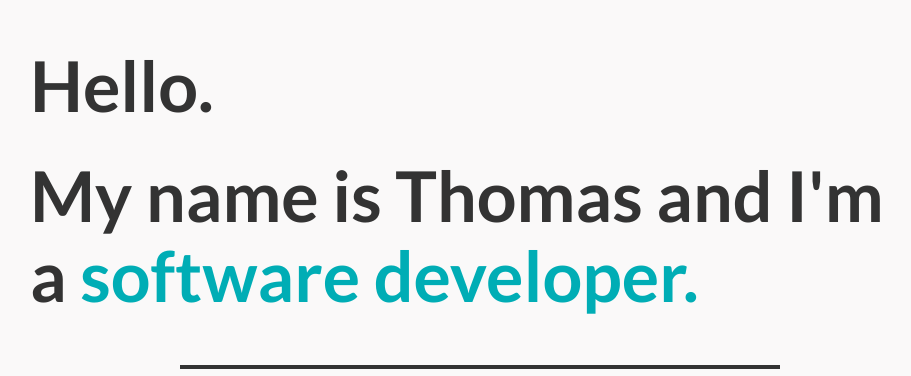
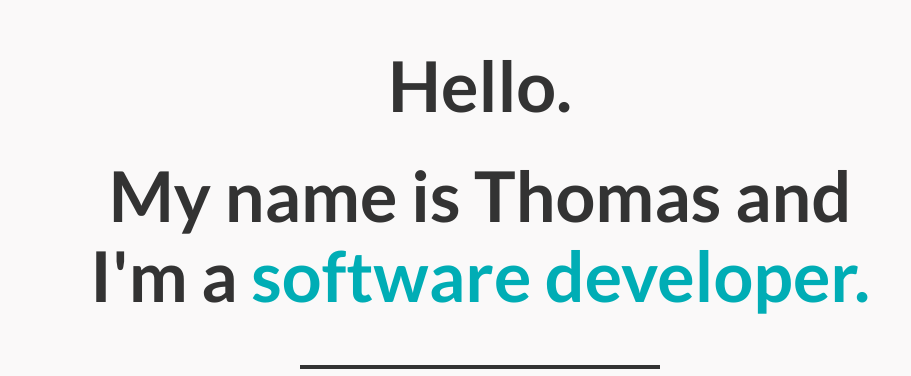
Before and after one commit to Brainy0003/portfolio, a website: page index.html in a window 1280 px wide. Shown: the part 148-524 px from the top of the page, without its empty margins (160-1071 px from the left). Drawn offline with Linux system fonts and the light colour scheme.

Commit message:
Remove title in contact and align header

```diff
--- a/index.html
+++ b/index.html
@@ -2,7 +2,7 @@
 <html>
 
 <head>
-  <title>Thomlom's Portfolio</title>
+  <title>Thomas - Portfolio</title>
   <meta name="viewport" content="width=device-width, initial-scale=1, maximum-scale=1">
   <link href="https://fonts.googleapis.com/css?family=Lato:100,300,400,400i,700,700i" rel="stylesheet">
   <link rel="stylesheet" href="https://use.fontawesome.com/releases/v5.0.13/css/all.css" integrity="sha384-DNOHZ68U8hZfKXOrtjWvjxusGo9WQnrNx2sqG0tfsghAvtVlRW3tvkXWZh58N9jp"
@@ -14,8 +14,8 @@
   <div class="container">
     <section class="section">
       <div class="header">
-        <p class="header__title">Hello.</p>
-        <p class="header__subtitle mt-large">
+        <p class="header__title text-center">Hello.</p>
+        <p class="header__subtitle mt-large text-center">
           My name is Thomas and I'm a
           <span class="important">software developer.</span>
         </p>
@@ -130,21 +130,23 @@
             Writing Blazing Fast HTML Code
           </a>
         </li>
+        <li class="articles__item">
+          <a href="https://medium.freecodecamp.org/how-to-get-better-at-writing-css-a1732c32a72f" class="articles__item__link">
+            How To Get Better At Writing CSS
+          </a>
+        </li>
       </ul>
     </section>
 
     <section class="section">
-      <h2 class="section__title">Contact</h2>
-      <h3 class="section__subtitle">Let's know each other.</h3>
-
       <div class="contact m-section">
         <div class="form">
           <h4 class="form__title">
             Want to get in touch ?
           </h4>
           <p class="form__description mt-large">
-            Then don't hesitate to contact me!<br/>
-            Just click on the button.
+            Then don't hesitate to contact me!
+            <br/> Just click on the button.
           </p>
           <div class="mt-largest">
             <a href="mailto:t.lombart97@gmail.com" class="btn-link">
--- a/sass/_header.scss
+++ b/sass/_header.scss
@@ -13,7 +13,7 @@
     font-size: 7rem;
     font-weight: bold;
     line-height: 8rem;
-    width: 75%;
+    width: 70%;
 
     @media only screen and (max-width: $bp-medium) {
       width: 90%;
@@ -80,7 +80,7 @@
 }
 
 .line {
-  width: 50%;
+  width: 30%;
   height: 4px;
   background-color: var(--color-grey-dark-1);
 
--- a/sass/_utilities.scss
+++ b/sass/_utilities.scss
@@ -13,3 +13,7 @@
 .m-section {
     margin: 4rem 0;
 }
+
+.text-center {
+    text-align: center;
+}
```
Also changed, not shown: css/style.css.
